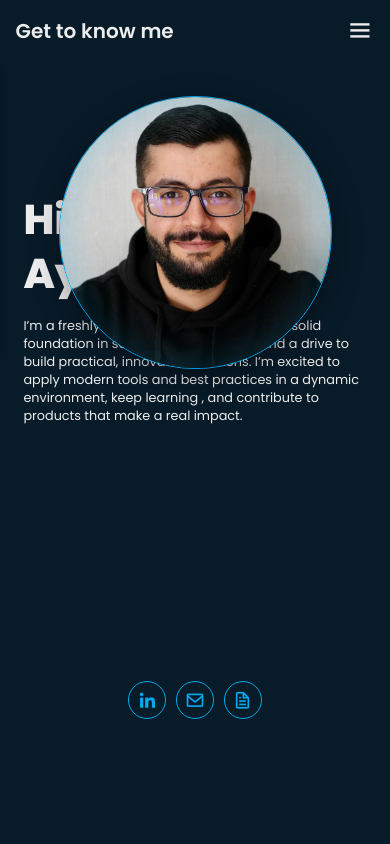
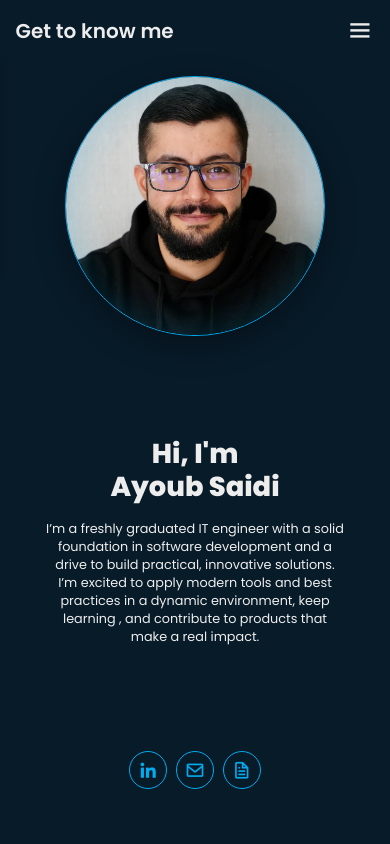
Before and after one commit to Saidiayoub1/Portfolio, a plain HTML site: page index.html in a window 390 px wide. Shown: the top 844 px of the page. Drawn offline with nearby package versions, Linux system fonts and the light colour scheme.

Commit message:
Polish mobile layout and titles

```diff
--- a/index.html
+++ b/index.html
@@ -5,7 +5,7 @@
     <meta charset="UTF-8">
     <meta http-equiv="X-UA-Compatible" content="IE=edge">
     <meta name="viewport" content="width=device-width, initial-scale=1.0">
-    <title>Responsive Personal Potfolio</title>
+<title>Ayoub Saidi — Portfolio</title>
 <link rel="preload" as="image" href="images/ayoub.jpg">
 
     <link rel="stylesheet" href="style.css">
--- a/style.css
+++ b/style.css
@@ -1559,3 +1559,187 @@ body .home{
 }
 .projects .btn-mini.btn-mini--proj .bxs-file-pdf{ color:#f87171; }
 .projects .btn-mini.btn-mini--proj .bx-download{ opacity:.95; }
+/* === FINAL LAYOUT (keep only this block for hero/nav/mobile) === */
+
+/* space below fixed header */
+:root { --header-space: 12rem; }
+
+/* HERO: two columns on desktop, stacked on mobile */
+.home{
+  display:grid;
+  grid-template-columns: 1.15fr 0.85fr;  /* text | image */
+  grid-template-rows: auto auto;         /* row 2 = socials */
+  align-items:start;
+  gap: clamp(2rem, 6vw, 6rem);
+  padding: var(--header-space) 9% 4rem !important;
+  position: relative;
+}
+.home .animate.home-img{ display:none !important; }  /* kill overlay in hero */
+
+.home-content{ grid-column:1; grid-row:1; z-index:99; }
+
+.home-photo{
+  grid-column:2; grid-row:1;
+  justify-self:end; align-self:start;
+  max-width: clamp(260px, 32vw, 520px);
+  width:100%; aspect-ratio:1/1;
+  border-radius:50%;
+  overflow:hidden;
+  border:.2rem solid var(--main-color);
+  box-shadow:0 10px 30px rgba(0,0,0,.35);
+  z-index:99;
+}
+.home-photo img{ width:100%; height:100%; object-fit:cover; display:block; }
+
+.home-sci{
+  position: static !important;
+  grid-column:2; grid-row:2;
+  justify-self:center;
+  display:flex; gap:1.2rem;
+  width:auto !important; margin-top:1.2rem;
+}
+
+/* NAV: burger on mobile */
+#menu-icon{ display:none; }
+@media (max-width: 768px){
+  #menu-icon{ display:block; }
+  .navbar{
+    position:absolute; top:100%; left:-100%;
+    width:100%; padding:1rem 4%;
+    background: var(--main-color);
+    box-shadow: 0 .5rem 1rem rgba(0,0,0,.2);
+    transition:.25s ease;
+  }
+  .navbar.active{ left:0; }
+  .navbar .active-nav{ display:none; } /* not needed on mobile */
+  .navbar a{
+    display:block; font-size:2rem; margin:1.4rem 0;
+    color: var(--bg-color);
+  }
+
+  .home{
+    grid-template-columns: 1fr;
+    grid-template-rows: auto auto;
+    padding: var(--header-space) 6% 4rem !important;
+  }
+  .home-photo{ grid-column:1; grid-row:1; justify-self:center; }
+  .home-sci{   grid-column:1; grid-row:2; justify-self:center; }
+}
+
+/* ABOUT photo: ensure perfect circle crop */
+.about-img { overflow:hidden; }
+.about-img img{ width:100%; height:100%; object-fit:cover; border-radius:50%; }
+
+/* Skills ↔ Projects spacing (tight and consistent) */
+.skills{ padding-bottom:3.2rem; }
+.projects{ padding-top:6rem; }
+
+/* Project gallery buttons (single, consistent style) */
+.project-toolbar{
+  grid-column:1 / -1;
+  display:flex; flex-wrap:wrap; justify-content:center; gap:.9rem;
+  margin-top:.2rem; padding-top:.2rem;
+  border-top:.16rem solid rgba(255,255,255,.06);
+}
+.btn-mini.btn-mini--proj{
+  display:inline-flex; align-items:center; gap:.55rem;
+  padding:.72rem 1.1rem; font-size:1.4rem; line-height:1;
+  border:.18rem solid var(--main-color) !important;
+  background: transparent !important; color: var(--text-color) !important;
+  text-decoration:none !important;
+  transition: background .2s, color .2s, transform .12s, box-shadow .2s;
+}
+.btn-mini.btn-mini--proj:hover{
+  background: var(--main-color) !important; color: var(--bg-color) !important;
+  transform: translateY(-1px);
+  box-shadow: 0 8px 22px rgba(244,245,246,.28);
+}
+
+
+/* === MOBILE STACK: photo → text → icons (final, authoritative) === */
+@media (max-width: 980px){
+  :root { --header-space: 9.5rem; } /* a bit less space under the fixed header */
+
+  .home{
+    display: grid !important;
+    grid-template-columns: 1fr;            /* single column */
+    grid-template-rows: auto auto auto;    /* photo, text, icons */
+    padding: var(--header-space) 6% 4rem !important;
+    gap: 1.6rem;
+  }
+
+  /* 1) photo on top, centered */
+  .home-photo{
+    grid-column: 1;
+    grid-row: 1;
+    justify-self: center;
+    margin: 0 0 1.2rem 0;
+    z-index: auto;              /* avoid covering text */
+  }
+
+  /* 2) text under the photo */
+  .home-content{
+    grid-column: 1;
+    grid-row: 2;
+    justify-self: center;
+    text-align: center;
+    max-width: 60ch;
+  }
+  .home-content h1{
+    font-size: clamp(2.6rem, 7vw, 3.6rem);
+    line-height: 1.2;
+  }
+
+  /* 3) icons last, centered */
+  .home-sci{
+    position: static !important;
+    width: auto !important;
+    grid-column: 1;
+    grid-row: 3;
+    justify-self: center;
+    margin-top: .4rem;
+    display: flex;
+    gap: 1.1rem;
+  }
+}
+/* === MOBILE: photo → text → icons, and keep them above overlays === */
+@media (max-width: 980px){
+  /* single column, three rows */
+  .home{
+    display: grid !important;
+    grid-template-columns: 1fr;
+    grid-template-rows: auto auto auto;   /* 1: photo, 2: text, 3: icons */
+    gap: 1.6rem;
+    padding: var(--header-space, 10rem) 6% 4rem !important;
+  }
+
+  /* 1) photo on top, centered, ABOVE any overlay */
+  .home-photo{
+    grid-column: 1; grid-row: 1;
+    justify-self: center;
+    z-index: 100 !important;              /* overlay is 98 → stay above */
+  }
+
+  /* 2) text next, centered, ABOVE overlay */
+  .home-content{
+    grid-column: 1; grid-row: 2;
+    justify-self: center;
+    text-align: center;
+    max-width: 60ch;
+    z-index: 100 !important;
+  }
+  .home-content h1{ font-size: clamp(2.6rem, 7vw, 3.6rem); line-height: 1.2; }
+
+  /* 3) icons last, centered */
+  .home-sci{
+    grid-column: 1; grid-row: 3;
+    position: static !important;          /* cancel absolute */
+    width: auto !important;
+    justify-self: center;
+    margin-top: .4rem;
+    display: flex; gap: 1.1rem;
+  }
+
+  /* kill any full-section overlay in the hero on mobile */
+  .home .animate{ display: none !important; }
+}
```
Also changed, not shown: package-lock.json.
